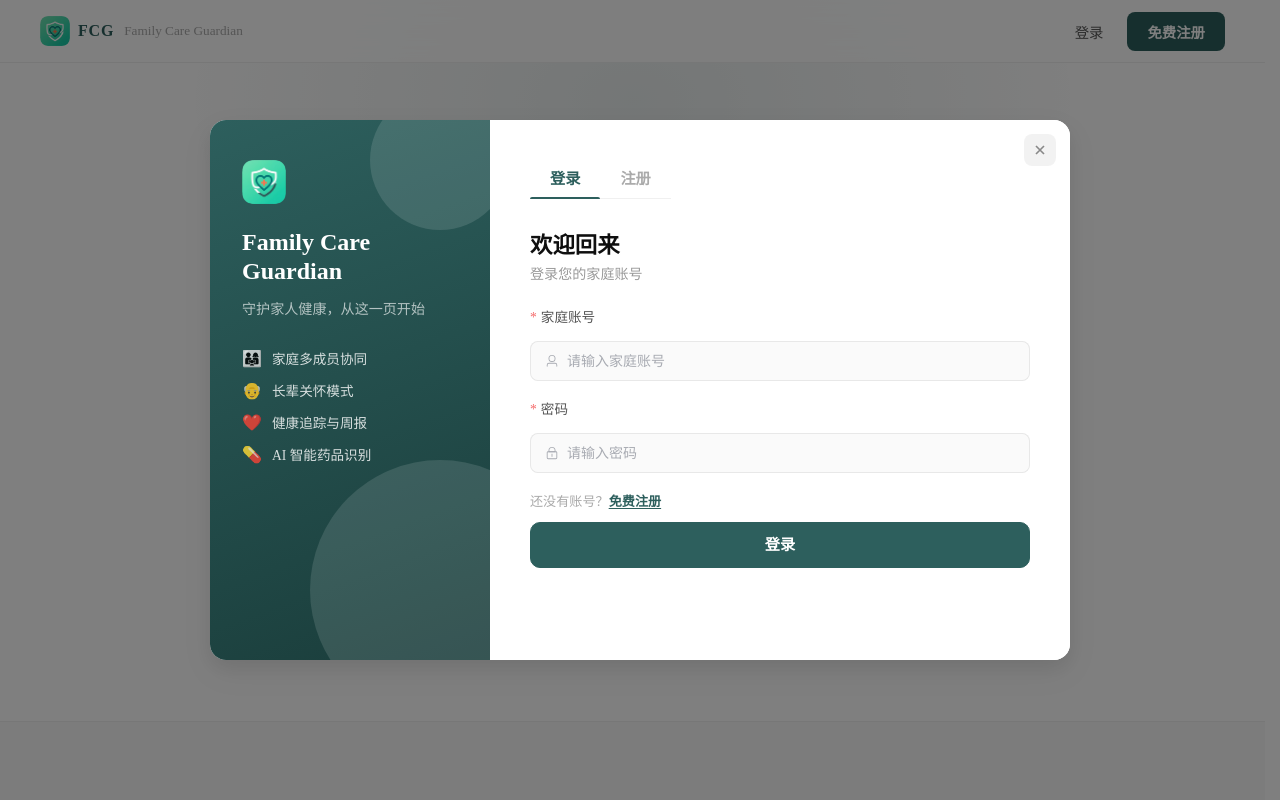
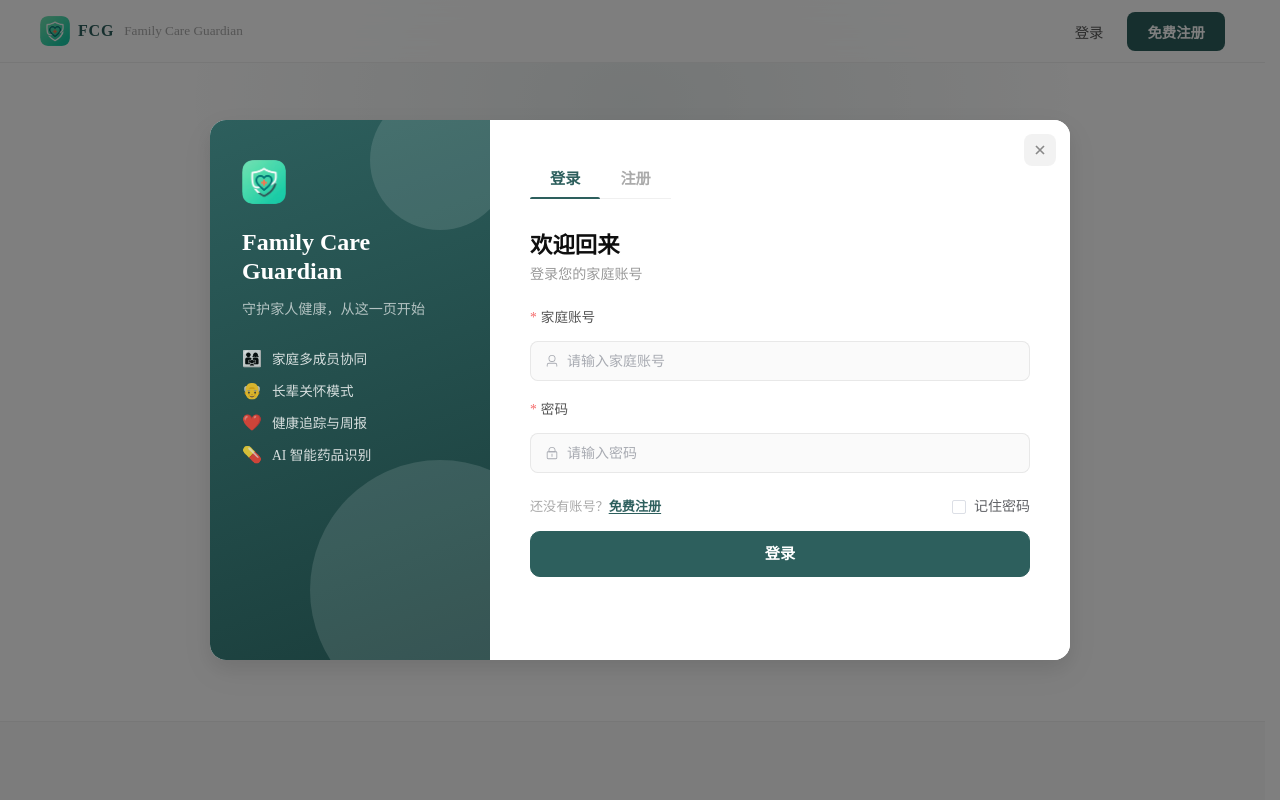
Before and after one commit to FeliixFeng/FCG, a Vue app in the folder fcg-client/: page / in a window 1280 px wide. Both pictures are taken after a click on the button "登录". Shown: the top 800 px of the page. Built offline with nearby package versions, Linux system fonts and the light colour scheme.

Commit message:
fix: 修复用户档案路由冲突并完善登录记住密码体验

```diff
--- a/fcg-client/src/components/auth/AuthDialog.vue
+++ b/fcg-client/src/components/auth/AuthDialog.vue
@@ -1,5 +1,5 @@
 <script setup>
-import { reactive, ref, watch } from 'vue'
+import { onMounted, reactive, ref, watch } from 'vue'
 import { useRouter } from 'vue-router'
 import { ElMessage } from 'element-plus'
 import { Lock, User } from '@element-plus/icons-vue'
@@ -17,6 +17,7 @@ const router = useRouter()
 const userStore = useUserStore()
 
 const activeTab = ref(props.initialTab)
+const REMEMBER_LOGIN_KEY = 'fcg_remember_login'
 
 watch(() => props.initialTab, (v) => { activeTab.value = v })
 watch(() => props.modelValue, (v) => { if (v) activeTab.value = props.initialTab })
@@ -25,6 +26,7 @@ watch(() => props.modelValue, (v) => { if (v) activeTab.value = props.initialTab
 const loginFormRef = ref()
 const loginLoading = ref(false)
 const loginForm = reactive({ username: '', password: '' })
+const rememberPassword = ref(false)
 const loginRules = {
   username: [
     { required: true, message: '请输入家庭账号', trigger: 'blur' },
@@ -68,12 +70,38 @@ const registerRules = {
 const close = () => emit('update:modelValue', false)
 const switchTab = (tab) => { activeTab.value = tab }
 
+const loadRememberedLogin = () => {
+  try {
+    const raw = localStorage.getItem(REMEMBER_LOGIN_KEY)
+    if (!raw) return
+    const saved = JSON.parse(raw)
+    if (!saved || typeof saved !== 'object') return
+    loginForm.username = saved.username || ''
+    loginForm.password = saved.password || ''
+    rememberPassword.value = !!(saved.username && saved.password)
+  } catch {
+    localStorage.removeItem(REMEMBER_LOGIN_KEY)
+  }
+}
+
+onMounted(() => {
+  loadRememberedLogin()
+})
+
 const handleLogin = async () => {
   if (!loginFormRef.value) return
   try { await loginFormRef.value.validate() } catch { return }
   try {
     loginLoading.value = true
     await userStore.login({ ...loginForm })
+    if (rememberPassword.value) {
+      localStorage.setItem(REMEMBER_LOGIN_KEY, JSON.stringify({
+        username: loginForm.username,
+        password: loginForm.password
+      }))
+    } else {
+      localStorage.removeItem(REMEMBER_LOGIN_KEY)
+    }
     ElMessage.success('登录成功，请选择家庭成员')
     emit('success')
     close()
@@ -184,8 +212,13 @@ const handleRegister = async () => {
                   <template #prefix><el-icon><Lock /></el-icon></template>
                 </el-input>
               </el-form-item>
-              <div class="form-footer-tip">
-                还没有账号？<button type="button" class="link-btn" @click="switchTab('register')">免费注册</button>
+              <div class="login-extra-row">
+                <div class="form-footer-tip">
+                  还没有账号？<button type="button" class="link-btn" @click="switchTab('register')">免费注册</button>
+                </div>
+                <div class="remember-row">
+                  <el-checkbox v-model="rememberPassword">记住密码</el-checkbox>
+                </div>
               </div>
               <el-button type="primary" size="large" class="submit-btn" :loading="loginLoading" @click="handleLogin">
                 登录
@@ -464,10 +497,25 @@ const handleRegister = async () => {
   gap: 0 16px;
 }
 
+.login-extra-row {
+  display: flex;
+  align-items: center;
+  justify-content: space-between;
+  gap: 12px;
+}
+
 .form-footer-tip {
   font-size: 0.82rem;
   color: #aaa;
   margin-bottom: 12px;
+  white-space: nowrap;
+}
+
+.remember-row {
+  margin: 0 0 8px;
+  display: flex;
+  justify-content: flex-end;
+  white-space: nowrap;
 }
 
 .link-btn {
@@ -538,5 +586,11 @@ const handleRegister = async () => {
   .auth-wrap {
     min-height: unset;
   }
+
+  .login-extra-row {
+    flex-wrap: wrap;
+    justify-content: flex-start;
+    gap: 6px 12px;
+  }
 }
 </style>
```
Also changed, not shown: 1 other file (tests, documents, lock files or other folders).
